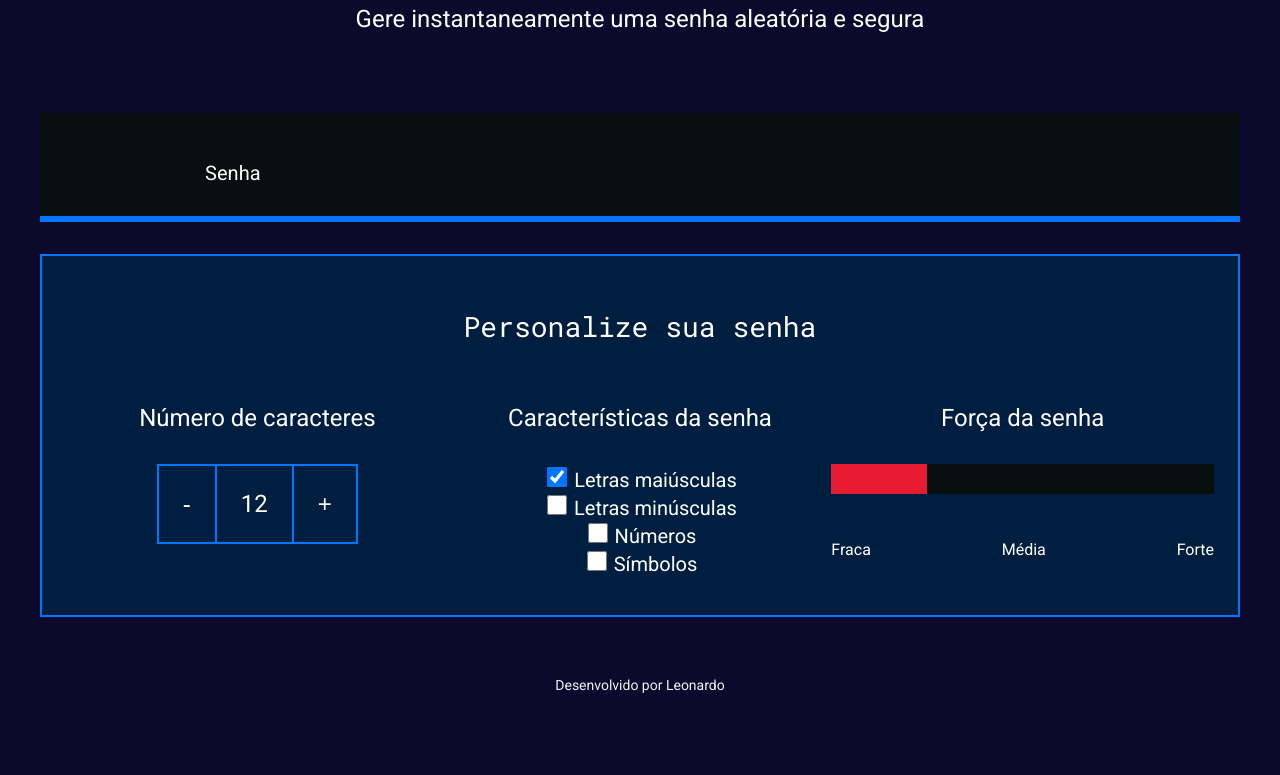
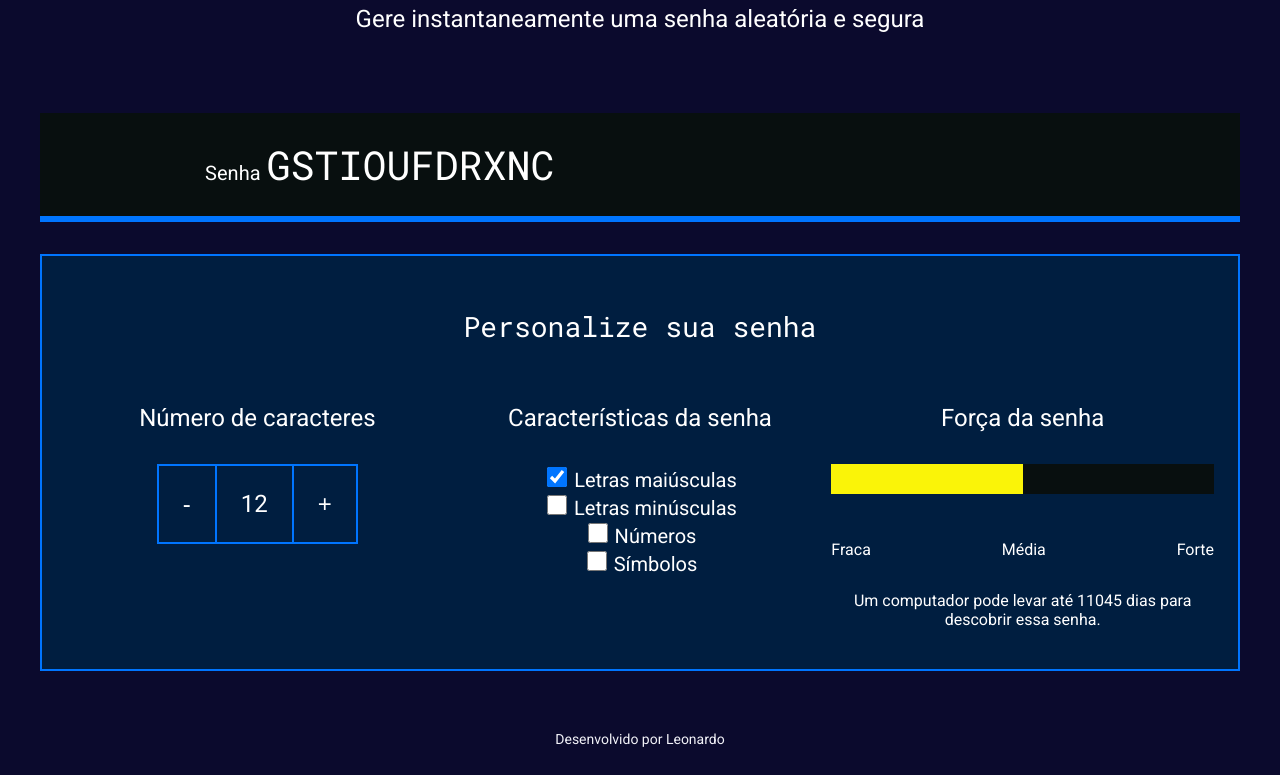
Before and after one commit to leozinleo/ss, a plain HTML site: page index.html in a window 1280 px wide. Shown: the part 145-920 px from the top of the page. Before the commit the page ends 866 px from the top, so only its background shows below. Drawn offline with Linux system fonts and the light colour scheme.

Commit message:
index.html

```diff
--- a/index.html
+++ b/index.html
@@ -68,7 +68,7 @@
     </footer>
 
     </section>
-    <script src="style.js"></script>
+    <script src="script.js"></script>
 </body>
 
 </html>
```
